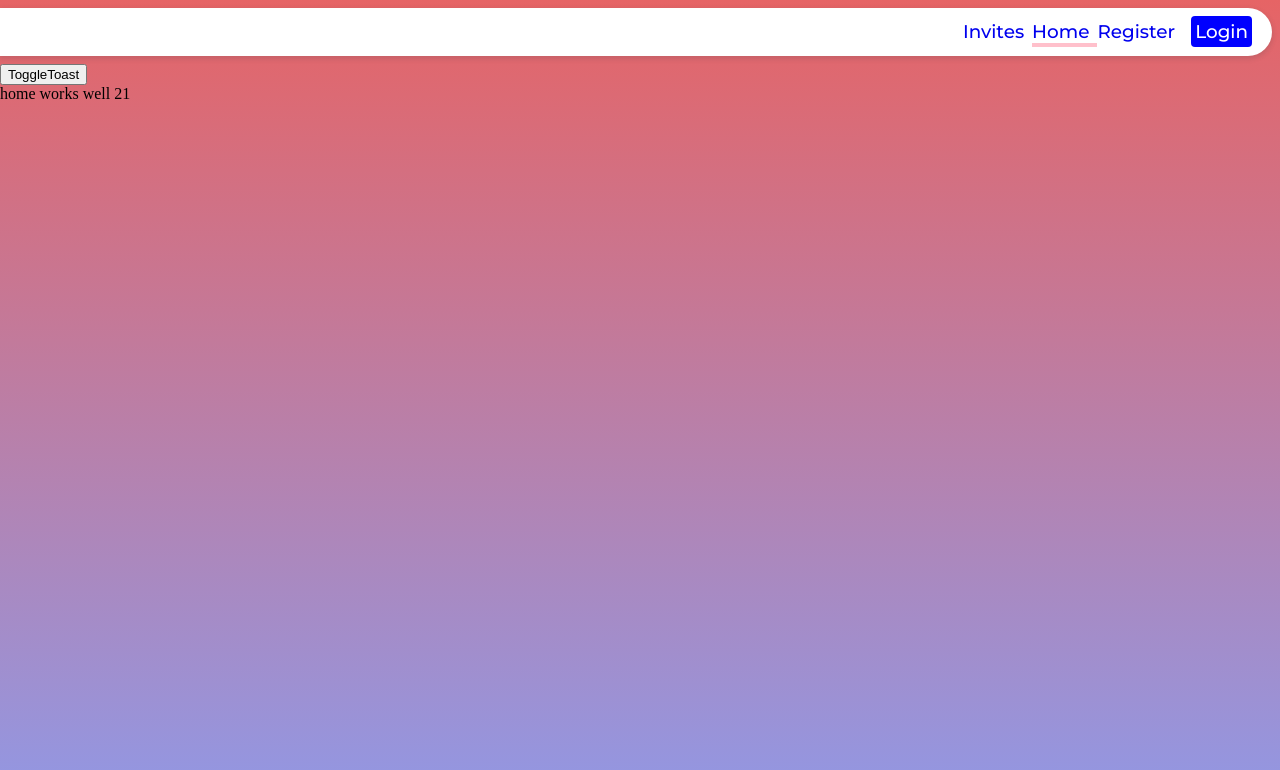
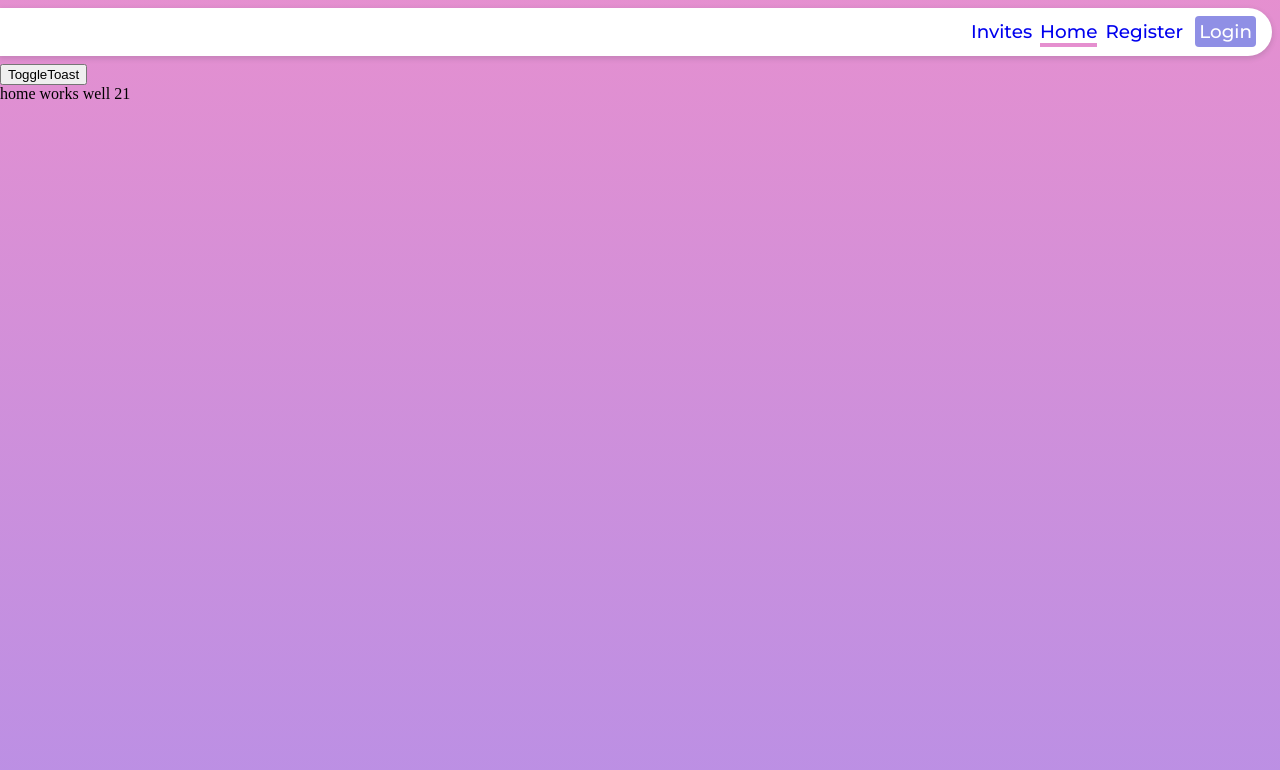
Before and after one commit to Le-Bit/embit, a Vue app: page / in a window 1280 px wide. Shown: the top 770 px of the page. Built offline with nearby package versions, Linux system fonts and the light colour scheme; no server answers.

Commit message:
changes to the color theme

```diff
--- a/src/App.vue
+++ b/src/App.vue
@@ -40,7 +40,7 @@ export default defineComponent({
 }
 body {
   margin: 0px;
-  background: linear-gradient(#e66465, #9198e5);
+  background: linear-gradient(hsl(315, 62%, 73%), hsl(270, 62%, 73%));
   height: 100vh;
 }
 </style>
--- a/src/components/TheToast.vue
+++ b/src/components/TheToast.vue
@@ -34,8 +34,8 @@ export default defineComponent({
   cursor: pointer;
   padding: 0.5em;
   border-radius: 10px;
-  background-color: red;
-  color: white;
+  background-color: hsl(120, 62%, 73%);
+  color: hsl(0, 62%, 10%);
 }
 .toast-enter-active {
   animation: wobble 0.5s ease;
--- a/src/components/theNavbar.vue
+++ b/src/components/theNavbar.vue
@@ -1,9 +1,9 @@
 <template>
   <header id="nav">
     <nav>
-      <router-link to="/admin/invites">Invites</router-link>
-      <router-link to="/">Home</router-link>
-      <router-link to="/register">Register</router-link>
+      <router-link class="nav-link" to="/admin/invites">Invites</router-link>
+      <router-link class="nav-link" to="/">Home</router-link>
+      <router-link class="nav-link" to="/register">Register</router-link>
       <router-link to="/login">
         <div class="login-button">Login</div>
       </router-link>
@@ -34,7 +34,7 @@ header {
 
   .login-button {
     display: inline-block;
-    background-color: blue;
+    background-color: hsl(240, 62%, 73%);
     margin: 8px;
     padding: 4px;
     border-radius: 4px;
@@ -43,18 +43,18 @@ header {
     margin-right: 16px;
   }
 
-  a {
+  .nav-link {
     padding: 4px 4px;
     text-decoration: none;
     position: relative;
     width: max-content;
   }
 
-  a::after {
+  .nav-link::after {
     content: "";
-    background: pink;
+    background: hsl(315, 62%, 73%);
     position: absolute;
-    width: 100%;
+    width: calc(100% - 8px);
     left: 4px;
     bottom: 0px;
     height: 4px;
```
